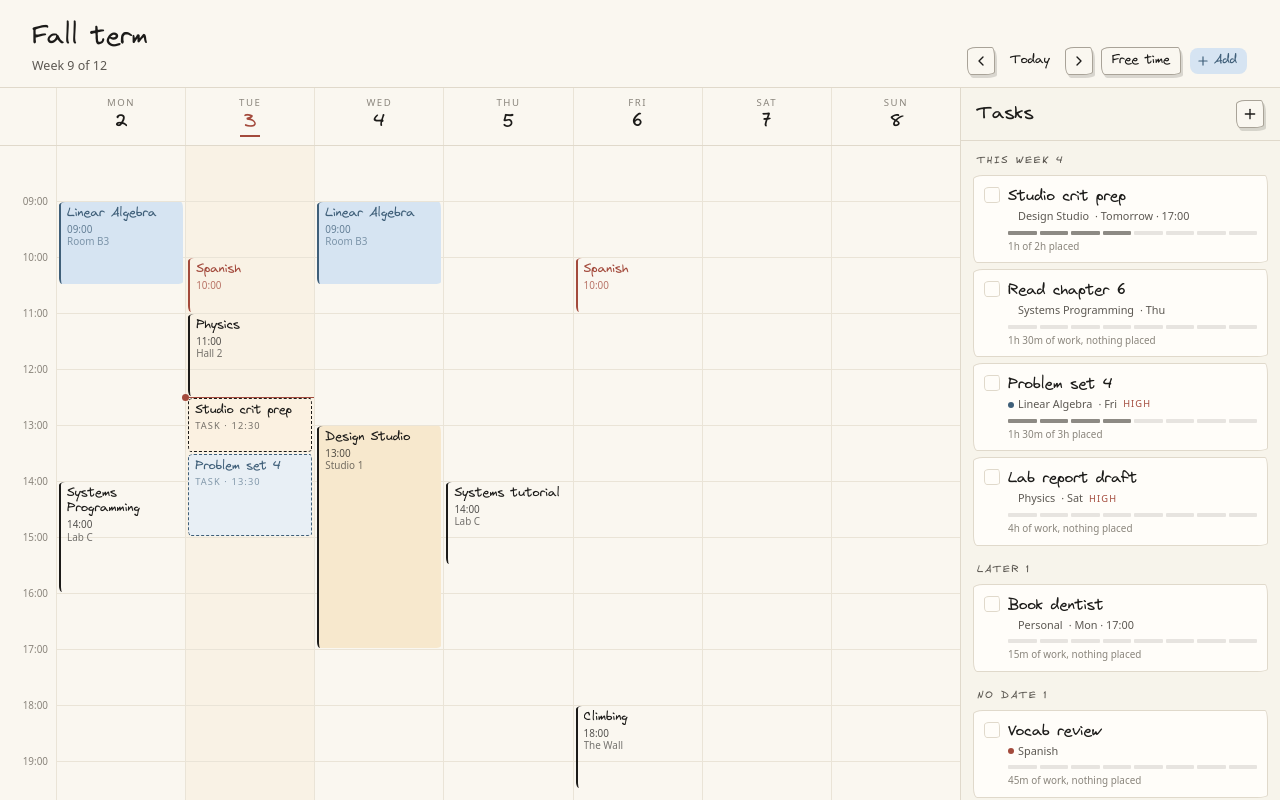
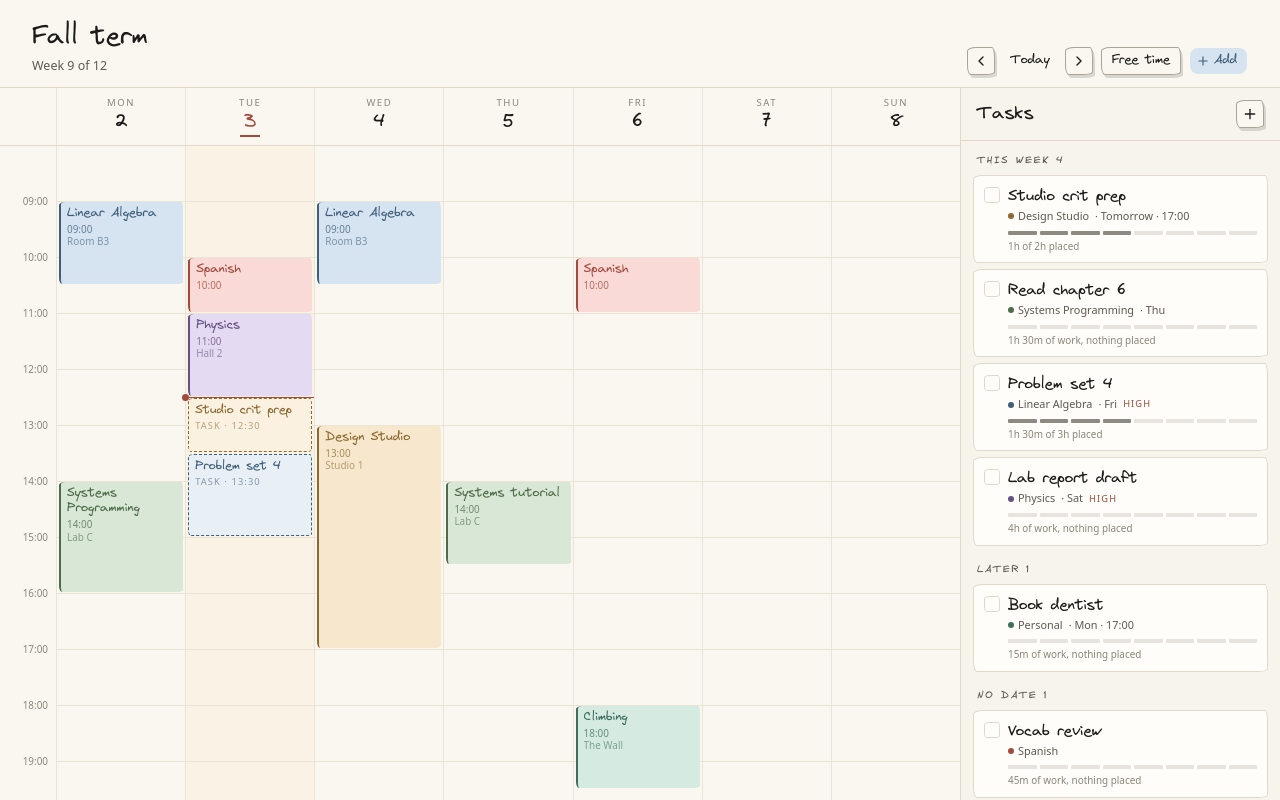
Before and after one commit to abderrahmenex86/TimeTable, a React (Vite) app: page / in a window 1280 px wide. Built offline with nearby package versions, Linux system fonts and the light colour scheme.

Commit message:
[FIX] emit full subject palette from theme

```diff
--- a/src/index.css
+++ b/src/index.css
@@ -32,7 +32,27 @@
   /* --- subject pastels ---------------------------------------------------
      Each subject is a pair: a pastel fill for the block body, and a "pen"
      tone that carries text and the accent bar. Every pen clears 4.5:1 on its
-     own fill, so subject colour never has to be the only signal.            */
+     own fill, so subject colour never has to be the only signal.
+
+     `@theme static` matters here. These variables are only ever referenced
+     from an inline style built at runtime (`var(--color-${color}-fill)`), so
+     Tailwind's normal unused-variable pruning cannot see them and drops the
+     palette. Static forces all of them into the output.                     */
+  /* placeholder: see the static block below */
+
+  /* --- type -------------------------------------------------------------
+     Virgil carries voice (titles, labels, block text). Inter carries speed
+     (numerals, metadata, long-form input). See notes in README.            */
+  --font-sans: 'Inter Variable', ui-sans-serif, system-ui, -apple-system, sans-serif;
+  --font-hand: 'Virgil', 'Segoe Print', 'Bradley Hand', 'Comic Sans MS', cursive;
+
+  /* --- motion ----------------------------------------------------------- */
+  --ease-pen: cubic-bezier(0.3, 0.9, 0.4, 1);
+}
+
+/* Subject palette. `static` because these names are composed at runtime
+   (`var(--color-${color}-fill)`), which Tailwind's pruning cannot see. */
+@theme static {
   --color-rose-fill: #fadad6;
   --color-rose-pen: #a34a3c;
   --color-sage-fill: #d9e8d6;
@@ -45,15 +65,6 @@
   --color-lilac-pen: #665282;
   --color-mint-fill: #d5ebe1;
   --color-mint-pen: #3f6e5f;
-
-  /* --- type -------------------------------------------------------------
-     Virgil carries voice (titles, labels, block text). Inter carries speed
-     (numerals, metadata, long-form input). See notes in README.            */
-  --font-sans: 'Inter Variable', ui-sans-serif, system-ui, -apple-system, sans-serif;
-  --font-hand: 'Virgil', 'Segoe Print', 'Bradley Hand', 'Comic Sans MS', cursive;
-
-  /* --- motion ----------------------------------------------------------- */
-  --ease-pen: cubic-bezier(0.3, 0.9, 0.4, 1);
 }
 
 /* =================================================== shadcn ui mapping === */
```
